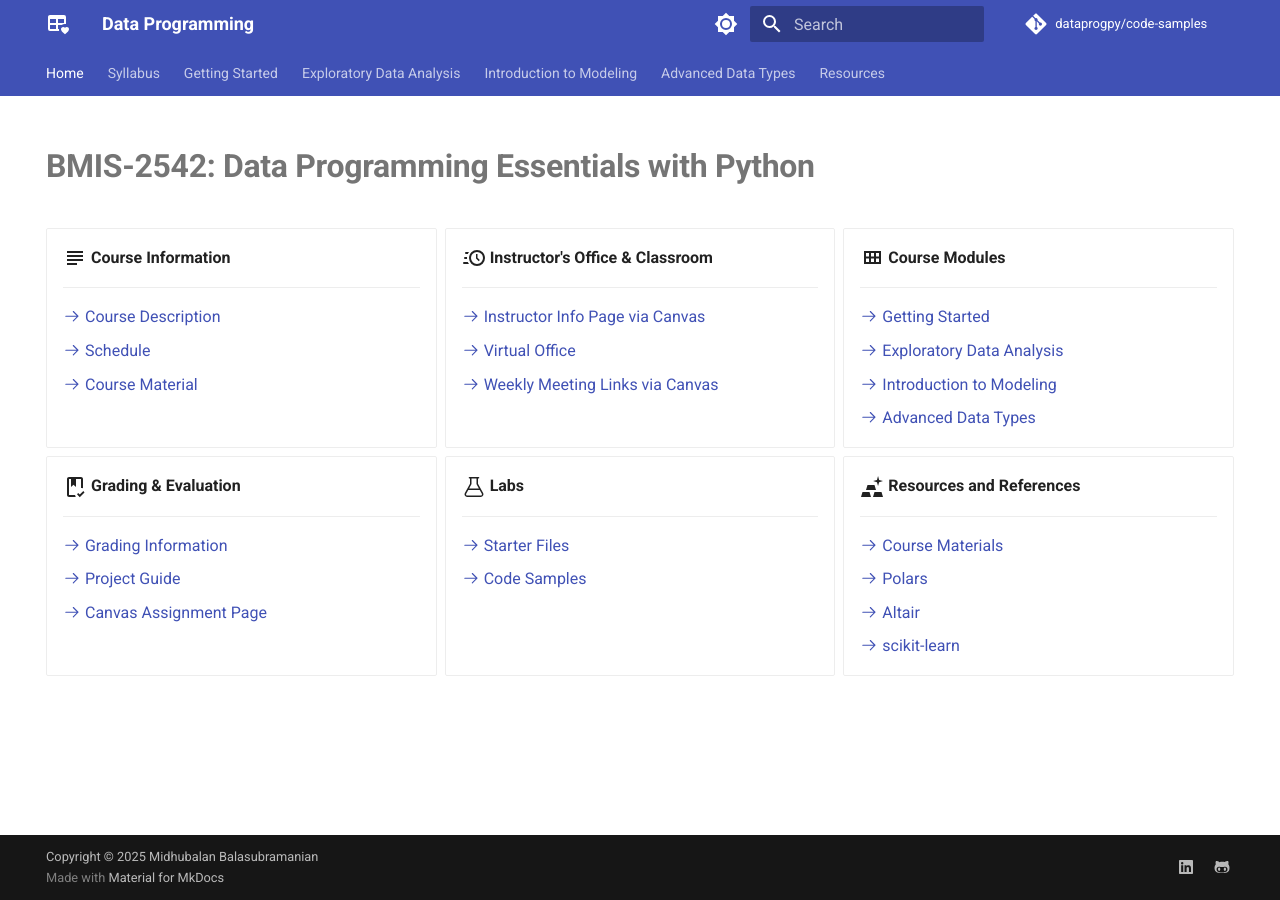
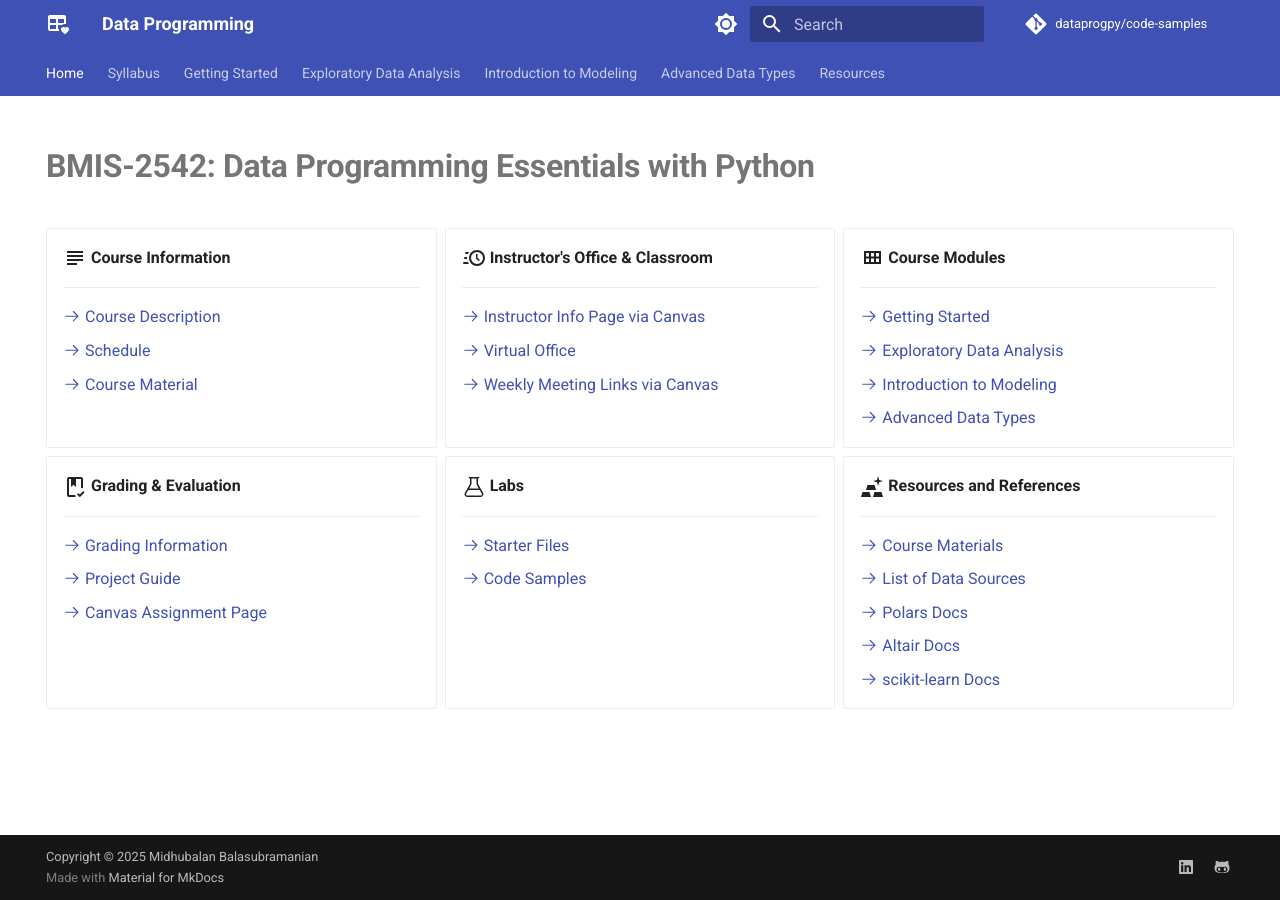
Before and after one commit to dataprogpy/dataprogpy.github.io, an MkDocs documentation site: the page built from docs/index.md, in a window 1280 px wide. Built offline with MkDocs 1.6.1 and Material for MkDocs 9.7.7, drawn with Linux system fonts in a browser that asks for light colours; comment, search, counter and statistics services are not loaded.

Commit message:
fix index pages

```diff
--- a/docs/index.md
+++ b/docs/index.md
@@ -69,10 +69,12 @@ hide:
 
     [:octicons-arrow-right-24: Course Materials](/syllabus/course-materials/)
 
-    [:octicons-arrow-right-24: Polars](https://docs.pola.rs/user-guide/getting-started/)
+    [:octicons-arrow-right-24: List of Data Sources](/resources/open-data/)
 
-    [:octicons-arrow-right-24: Altair](https://altair-viz.github.io/user_guide/data.html)
+    [:octicons-arrow-right-24: Polars Docs](https://docs.pola.rs/user-guide/getting-started/)
 
-    [:octicons-arrow-right-24: scikit-learn](https://scikit-learn.org/stable/user_guide.html)
+    [:octicons-arrow-right-24: Altair Docs](https://altair-viz.github.io/user_guide/data.html)
+
+    [:octicons-arrow-right-24: scikit-learn Docs](https://scikit-learn.org/stable/user_guide.html)
 
 </div>
```
Also changed, not shown: docs/resources/index.md (+0 -2 lines).
